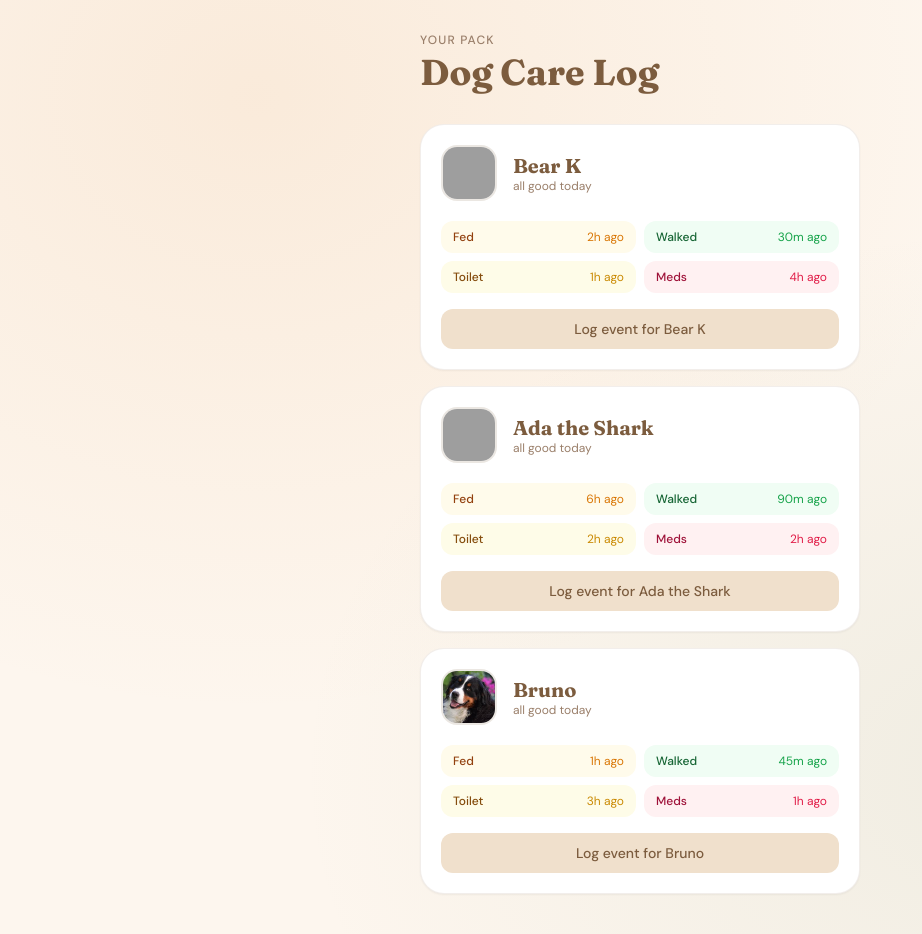
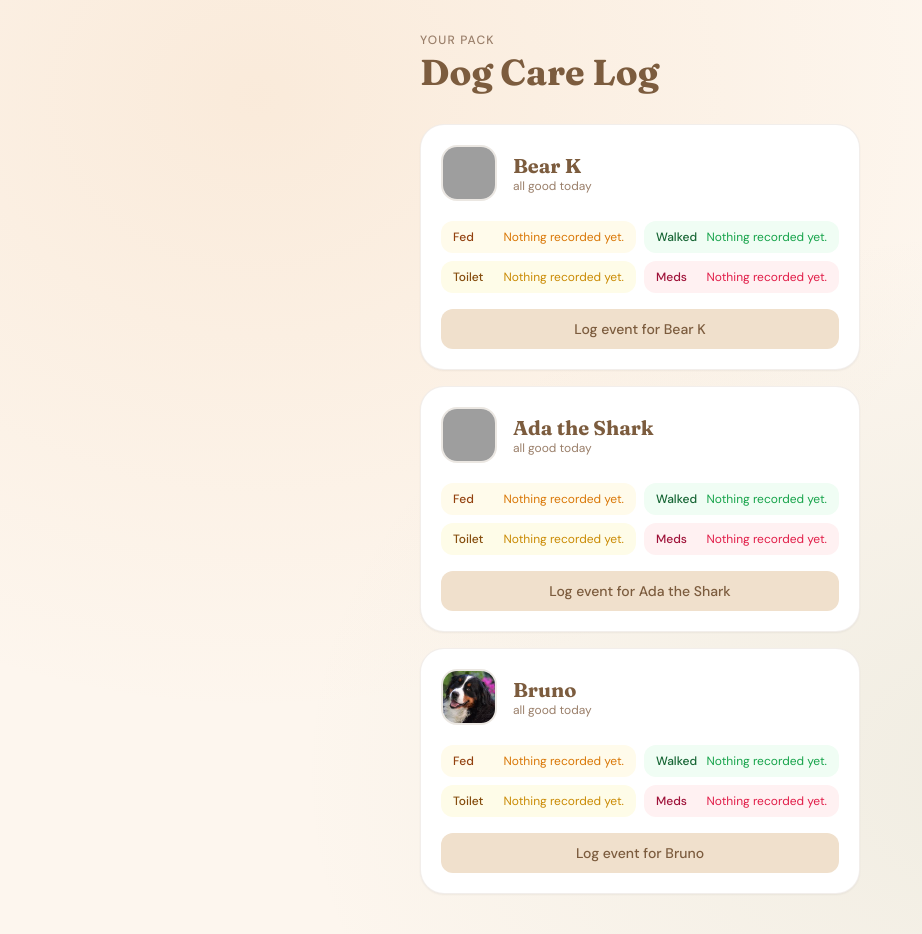
Before and after one commit to D-Mallon/dog-care-log, a React (Vite) app: page / in a window 1280 px wide. Shown: the top 934 px of the page, without its empty margins (0-922 px from the left). Built offline with nearby package versions, Linux system fonts and the light colour scheme; grey boxes are pictures that could not be loaded.

Commit message:
Add time calculations for dog care events and update DogStatusCard props

```diff
--- a/src/App.tsx
+++ b/src/App.tsx
@@ -12,28 +12,16 @@ const initialDogs: Dog[] = [
     dogId: "1",
     dogName: "Bear K",
     dogImage: bearImage,
-    lastFedHours: 2,
-    lastWalkMinutes: 30,
-    lastToiletHours: 1,
-    lastMedsHours: 4,
   },
   {
     dogId: "2",
     dogName: "Ada the Shark",
     dogImage: adaImage,
-    lastFedHours: 6,
-    lastWalkMinutes: 90,
-    lastToiletHours: 2,
-    lastMedsHours: 2,
   },
   {
     dogId: "3",
     dogName: "Bruno",
     dogImage: bernerImage,
-    lastFedHours: 1,
-    lastWalkMinutes: 45,
-    lastToiletHours: 3,
-    lastMedsHours: 1,
   },
 ];
 
@@ -61,6 +49,41 @@ function App() {
       const dogSpecificEvents = dogs.find((dog) => dog.dogId === dogId);
       return dogSpecificEvents ? dogSpecificEvents.dogName : "Unknown Dog";
     }
+  }
+
+  function getTheDogsLastEventTime(
+    dogId: string,
+    eventType: EventType,
+    events: CareEvent[],
+  ): string | null {
+    const matching = events.filter(
+      (event) => event.dogId === dogId && event.type === eventType,
+    );
+
+    const sorted = [...matching].sort(
+      (a, b) =>
+        new Date(b.timestamp).getTime() - new Date(a.timestamp).getTime(),
+    );
+
+    return sorted[0]?.timestamp ?? null;
+  }
+
+  function getTimeAgo(timestamp: string): string {
+    const diffMs = Date.now() - new Date(timestamp).getTime();
+    const totalMinutes = Math.floor(diffMs / (1000 * 60));
+
+    if (totalMinutes < 60) {
+      return `${totalMinutes}m ago`;
+    }
+
+    const hours = Math.floor(totalMinutes / 60);
+    const minutes = totalMinutes % 60;
+
+    if (minutes === 0) {
+      return `${hours}h ago`;
+    }
+
+    return `${hours}h ${minutes}m ago`;
   }
 
   if (currentScreen === "home") {
@@ -91,21 +114,60 @@ function App() {
 
         {/* Dog Cards */}
         <div className="flex flex-col gap-4 mb-10">
-          {dogs.map((dog) => (
+          {dogs.map((dog) => {
+            const lastFedTimestamp = getTheDogsLastEventTime(
+              dog.dogId,
+              "feed",
+              events,
+            );
+            const lastWalkTimestamp = getTheDogsLastEventTime(
+              dog.dogId,
+              "walk",
+              events,
+            );
+            const lastToiletTimestamp = getTheDogsLastEventTime(
+              dog.dogId,
+              "toilet",
+              events,
+            );
+            const lastMedsTimestamp = getTheDogsLastEventTime(
+              dog.dogId,
+              "meds",
+              events,
+            );
+
+            return (
               <DogStatusCard
                 key={dog.dogId}
                 dogName={dog.dogName}
                 dogImage={dog.dogImage}
-              lastFedHours={dog.lastFedHours}
-              lastWalkMinutes={dog.lastWalkMinutes}
-              lastToiletHours={dog.lastToiletHours}
-              lastMedsHours={dog.lastMedsHours}
+                lastFedHours={
+                  lastFedTimestamp
+                    ? getTimeAgo(lastFedTimestamp)
+                    : "Nothing recorded yet."
+                }
+                lastWalkMinutes={
+                  lastWalkTimestamp
+                    ? getTimeAgo(lastWalkTimestamp)
+                    : "Nothing recorded yet."
+                }
+                lastToiletHours={
+                  lastToiletTimestamp
+                    ? getTimeAgo(lastToiletTimestamp)
+                    : "Nothing recorded yet."
+                }
+                lastMedsHours={
+                  lastMedsTimestamp
+                    ? getTimeAgo(lastMedsTimestamp)
+                    : "Nothing recorded yet."
+                }
                 onLogEvent={() => {
                   setSelectedDogId(dog.dogId);
                   changeScreen("logEvent");
                 }}
               />
-          ))}
+            );
+          })}
         </div>
 
         {/* Events Log */}
--- a/src/components/DogStatusCard.tsx
+++ b/src/components/DogStatusCard.tsx
@@ -3,10 +3,10 @@ import type { EventType } from "../types/core";
 type DogStatusCardProps = {
   dogName: string;
   dogImage: string;
-  lastFedHours: number;
-  lastWalkMinutes: number;
-  lastToiletHours: number;
-  lastMedsHours: number;
+  lastFedHours: string;
+  lastWalkMinutes: string;
+  lastToiletHours: string;
+  lastMedsHours: string;
   onLogEvent: () => void;
 };
 
@@ -75,16 +75,14 @@ export default function DogStatusCard(props: DogStatusCardProps) {
           <span className="text-xs font-medium text-amber-800">
             {EVENT_DISPLAY.feed.label}
           </span>
-          <span className="text-xs text-amber-600">
-            {props.lastFedHours}h ago
-          </span>
+          <span className="text-xs text-amber-600">{props.lastFedHours}</span>
         </li>
         <li className="rounded-xl px-3 py-2 bg-green-50 flex justify-between items-center">
           <span className="text-xs font-medium text-green-800">
             {EVENT_DISPLAY.walk.label}
           </span>
           <span className="text-xs text-green-600">
-            {props.lastWalkMinutes}m ago
+            {props.lastWalkMinutes}
           </span>
         </li>
         <li className="rounded-xl px-3 py-2 bg-yellow-50 flex justify-between items-center">
@@ -92,16 +90,14 @@ export default function DogStatusCard(props: DogStatusCardProps) {
             {EVENT_DISPLAY.toilet.label}
           </span>
           <span className="text-xs text-yellow-600">
-            {props.lastToiletHours}h ago
+            {props.lastToiletHours}
           </span>
         </li>
         <li className="rounded-xl px-3 py-2 bg-rose-50 flex justify-between items-center">
           <span className="text-xs font-medium text-rose-800">
             {EVENT_DISPLAY.meds.label}
           </span>
-          <span className="text-xs text-rose-600">
-            {props.lastMedsHours}h ago
-          </span>
+          <span className="text-xs text-rose-600">{props.lastMedsHours}</span>
         </li>
       </ul>
 
--- a/src/types/core.ts
+++ b/src/types/core.ts
@@ -7,10 +7,6 @@ export interface Dog {
   weight?: number;
   notes?: string;
   dogImage: string;
-  lastFedHours: number;
-  lastWalkMinutes: number;
-  lastToiletHours: number;
-  lastMedsHours: number;
 }
 
 export interface CareEvent {
```
Lines whose indentation alone changed are shown as unchanged.
